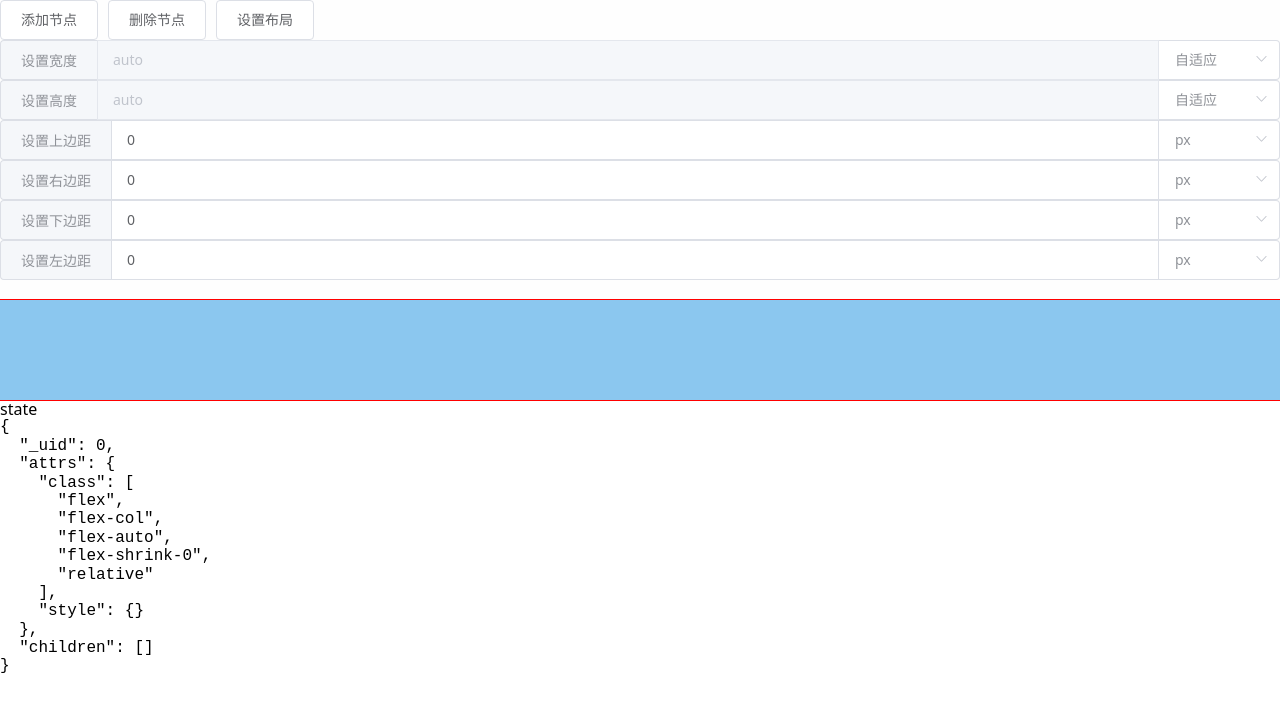
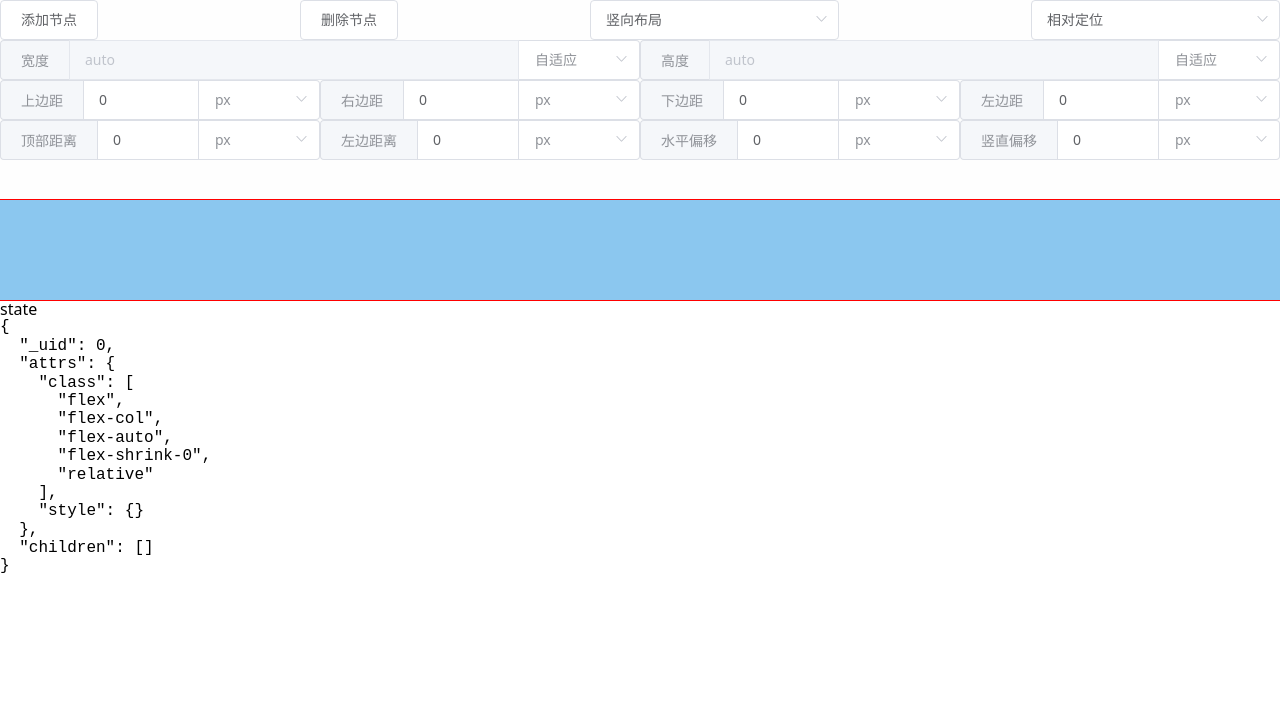
Before and after one commit to calibur-tv/dreamweaver, a Vue app: page / in a window 1280 px wide. Shown: the top 712 px of the page. Built offline with nearby package versions, Linux system fonts and the light colour scheme.

Commit message:
faet: add update-rect

```diff
--- a/src/App.vue
+++ b/src/App.vue
@@ -1,15 +1,28 @@
 <template>
   <div>
     <div class="controls w-full flex-shrink-0 relative">
+      <div>
         <createNodeBtn />
         <deleteNodeBtn />
-      <UpdateLayoutBtn />
+        <UpdateLayoutSelect />
+        <updatePositionSelect />
+      </div>
+      <div>
         <UpdateSizeInput attr="width" />
         <UpdateSizeInput attr="height" />
+      </div>
+      <div>
         <UpdateMergeInput attr="top" />
         <UpdateMergeInput attr="right" />
         <UpdateMergeInput attr="bottom" />
         <UpdateMergeInput attr="left" />
+      </div>
+      <div>
+        <updateRectInput attr="top" />
+        <updateRectInput attr="left" />
+        <updateRectInput attr="translate-x" />
+        <updateRectInput attr="translate-y" />
+      </div>
     </div>
     <div
       class="w-full flex-1 relative transform-gpu"
@@ -25,23 +38,27 @@
 </template>
 
 <script>
+import rawDisplayer from './components/raw-displayer'
+import draggableLayout from './components/draggable-layout'
 import createNodeBtn from './components/tools/create-node'
 import deleteNodeBtn from './components/tools/delete-node'
-import UpdateLayoutBtn from './components/tools/update-layout'
+import UpdateLayoutSelect from './components/tools/update-layout'
 import UpdateSizeInput from './components/tools/update-size'
 import UpdateMergeInput from './components/tools/update-margin'
-import draggableLayout from './components/draggable-layout'
-import rawDisplayer from './components/raw-displayer'
+import updatePositionSelect from './components/tools/update-position'
+import updateRectInput from './components/tools/update-rect'
 
 export default {
   name: 'App',
   components: {
     createNodeBtn,
     deleteNodeBtn,
-    UpdateLayoutBtn,
+    UpdateLayoutSelect,
     UpdateSizeInput,
     draggableLayout,
     UpdateMergeInput,
+    updatePositionSelect,
+    updateRectInput,
     rawDisplayer
   },
   data() {
@@ -81,7 +98,14 @@ body {
 }
 
 .controls {
-  height: 300px;
+  height: 200px;
   background-color: #fefefe;
+
+  > div {
+    display: flex;
+    flex-direction: row;
+    justify-content: space-between;
+    align-items: center;
+  }
 }
 </style>
--- a/src/components/draggable-layout.vue
+++ b/src/components/draggable-layout.vue
@@ -3,17 +3,22 @@
     v-bind="dragOptions"
     :list="state.children"
     :class="['draggable-layout', { 'is-selected': state._uid === node._uid }, state.attrs.class]"
-    :style="[state.attrs.style, styleSet]"
-    @start="drag = true"
-    @end="drag = false"
-    @click.stop.native="handleClick"
+    :style="[state.attrs.style, previewStyle]"
+    @add="handleAdd"
+    @end="handleEnd"
+    @move="handleMove"
+    @sort="handleSort"
+    @start="handleStart"
+    @clone="handleClone"
+    @filter="handleFilter"
+    @change="handleChange"
+    @remove="handleRemove"
+    @update="handleUpdate"
+    @choose="handleChoose"
+    @unchoose="handleUnchoose"
+    @click.stop.prevent.native="handleClick"
   >
-    <transition-group
-      type="transition"
-      tag="div"
-      class="draggable-wrap"
-      :name="!drag ? 'flip-list' : null"
-    >
+    <transition-group :name="!drag ? 'flip-list' : null">
       <template v-for="element in state.children">
         <component
           :is="element.tagName"
@@ -26,7 +31,7 @@
 </template>
 
 <script>
-import draggable from "vuedraggable";
+import draggable from 'vuedraggable'
 import randomColor from 'randomcolor'
 
 export default {
@@ -50,13 +55,11 @@ export default {
       return {
         tag: 'div',
         animation: 200,
-        group: "layout",
-        disabled: false,
-        ghostClass: "ghost",
+        group: 'layout',
         'data-uid': this.state._uid
       }
     },
-    styleSet() {
+    previewStyle() {
       return {
         backgroundColor: randomColor({
           luminosity: 'light',
@@ -71,6 +74,43 @@ export default {
   methods: {
     handleClick(evt) {
       this.$store.commit('SELECT_NODE', evt.currentTarget.dataset.uid)
+    },
+    handleStart() {
+      this.drag = true
+    },
+    handleEnd() {
+      this.drag = false
+      console.log('handleEnd')
+    },
+    handleChoose() {
+      console.log('handleChoose')
+    },
+    handleUnchoose() {
+      console.log('handleUnchoose')
+    },
+    handleAdd() {
+      console.log('handleAdd')
+    },
+    handleUpdate() {
+      console.log('handleUpdate')
+    },
+    handleMove() {
+      console.log('handleMove')
+    },
+    handleSort() {
+      console.log('handleSort')
+    },
+    handleRemove() {
+      console.log('handleRemove')
+    },
+    handleFilter() {
+      console.log('handleFilter')
+    },
+    handleChange() {
+      console.log('handleChange')
+    },
+    handleClone() {
+      console.log('handleClone')
     }
   }
 };
@@ -78,19 +118,9 @@ export default {
 
 <style lang="scss">
 .draggable-layout {
-  padding: 10px;
   outline: 1px dashed;
   min-height: 100px;
-
-  .draggable-wrap {
-    width: 100%;
-    height: 100%;
-    display: inherit;
-    flex-direction: inherit;
-    flex-shrink: inherit;
-    flex-basis: inherit;
-    flex-grow: inherit;
-  }
+  padding: 10px;
 
   &.is-selected {
     outline: 1px solid red;
@@ -104,7 +134,7 @@ export default {
     transition: transform 0s;
   }
 
-  .ghost {
+  .sortable-ghost {
     opacity: 0.5;
     background: #c8ebfb;
   }
--- a/src/components/tools/update-layout.vue
+++ b/src/components/tools/update-layout.vue
@@ -1,27 +1,35 @@
 <template>
-  <el-button @click="setLayout">
-    设置布局
-  </el-button>
+  <div class="update-layout-select">
+    <el-select
+      v-model="layout"
+      placeholder="布局方式"
+    >
+      <el-option
+        label="竖向布局"
+        value="flex-col"
+      />
+      <el-option
+        label="横向布局"
+        value="flex-row"
+      />
+    </el-select>
+  </div>
 </template>
 
 <script>
-import { FLEX_COL, FLEX_ROW } from '@/enums'
+import { LAYOUT_NAMES } from '@/enums'
 
 export default {
-  name: 'UpdateLayoutBtn',
+  name: 'UpdateLayoutSelect',
   computed: {
-    node() {
-      return this.$store.state.node
-    }
-  },
-  methods: {
-    setLayout() {
-      let result = FLEX_COL
-      if (this.node.attrs.class.includes(FLEX_COL)) {
-        result = FLEX_ROW
+    layout: {
+      get() {
+        return this.$store.state.node.attrs.class.find(_ => LAYOUT_NAMES.includes(_))
+      },
+      set(val) {
+        return this.$store.commit('UPDATE_LAYOUT', val)
       }
-      this.$store.commit('UPDATE_LAYOUT', result)
-    }
+    },
   }
 }
 </script>
--- a/src/components/tools/update-margin.vue
+++ b/src/components/tools/update-margin.vue
@@ -6,7 +6,7 @@
     class="update-margin-input"
   >
     <template slot="prepend">
-      设置{{ chineseName }}
+      {{ chineseName }}
     </template>
     <el-select
       slot="append"
--- /dev/null
+++ b/src/components/tools/update-position.vue
@@ -0,0 +1,51 @@
+<template>
+  <div class="update-position-select">
+    <el-select
+      v-model="position"
+      placeholder="定位方式"
+    >
+      <el-option
+        label="相对定位"
+        value="relative"
+      />
+      <el-option
+        label="绝对定位"
+        value="absolute"
+      />
+      <el-option
+        label="固定定位"
+        value="fixed"
+      />
+    </el-select>
+  </div>
+</template>
+
+<script>
+import { POS_NAMES } from '@/enums'
+
+export default {
+  name: 'UpdatePositionSelect',
+  components: {},
+  props: {},
+  data() {
+    return {}
+  },
+  computed: {
+    position: {
+      get() {
+        return this.$store.state.node.attrs.class.find(_ => POS_NAMES.includes(_))
+      },
+      set(val) {
+        return this.$store.commit('UPDATE_POSITION', val)
+      }
+    },
+  },
+  watch: {},
+  created() {},
+  mounted() {},
+  methods: {}
+}
+</script>
+
+<style lang="scss">
+</style>
--- /dev/null
+++ b/src/components/tools/update-rect.vue
@@ -0,0 +1,123 @@
+<template>
+  <el-input
+    v-model="size"
+    placeholder="请输入内容"
+    class="update-rect-input"
+  >
+    <template slot="prepend">
+      {{ chineseName }}
+    </template>
+    <el-select
+      slot="append"
+      v-model="tail"
+      placeholder="单位"
+    >
+      <el-option
+        label="px"
+        value="px"
+      />
+      <el-option
+        label="百分比"
+        value="%"
+      />
+    </el-select>
+  </el-input>
+</template>
+
+<script>
+const POS_ENUM = ['top', 'left']
+const TRANSFORM_ENUM = ['translate-x', 'translate-y']
+
+export default {
+  name: 'UpdateRectInput',
+  components: {},
+  props: {
+    attr: {
+      type: String,
+      required: true
+    }
+  },
+  data() {
+    return {}
+  },
+  computed: {
+    node() {
+      return this.$store.state.node
+    },
+    size: {
+      get() {
+        const { style } = this.node.attrs
+        let value = '0'
+        if (POS_ENUM.includes(this.attr)) {
+          value = style[this.attr] || '0'
+        } else if (style.transform) {
+          // translate(10px, 10px)
+          value = style.transform
+              .replace('translate(', '')
+              .replace(')', '')
+              .split(',')[TRANSFORM_ENUM.indexOf(this.attr)]
+        }
+
+        return value
+            .replace('px', '')
+            .replace('%', '')
+      },
+      set(val) {
+        return this.$store.commit('UPDATE_RECT', {
+          attr: POS_ENUM.includes(this.attr) ? this.attr : 'translate',
+          order: TRANSFORM_ENUM.includes(this.attr) ? /-x/.test(this.attr) ? 0 : 1 : -1,
+          value: val ? `${val}${this.tail}` : `0${this.tail}`
+        })
+      }
+    },
+    tail: {
+      get() {
+        const { style } = this.node.attrs
+        let value = 'px'
+        if (POS_ENUM.includes(this.attr)) {
+          value = style[this.attr] || 'px'
+        } else if (style.transform) {
+          // translate(10px, 10px)
+          value = style.transform
+              .replace('translate(', '')
+              .replace(')', '')
+              .split(',')[TRANSFORM_ENUM.indexOf(this.attr)]
+        }
+
+        return value.replace(/\d/g, '').replace('-', '')
+      },
+      set(val) {
+        return this.$store.commit('UPDATE_RECT', {
+          attr: POS_ENUM.includes(this.attr) ? this.attr : 'translate',
+          order: TRANSFORM_ENUM.includes(this.attr) ? /-x/.test(this.attr) ? 0 : 1 : -1,
+          value: `${this.size}${val}`
+        })
+      }
+    },
+    chineseName() {
+      return {
+        'top': '顶部距离',
+        'left': '左边距离',
+        'translate-x': '水平偏移',
+        'translate-y': '竖直偏移'
+      }[this.attr]
+    }
+  },
+  watch: {},
+  created() {},
+  mounted() {},
+  methods: {}
+}
+</script>
+
+<style lang="scss">
+.update-rect-input {
+  .el-select .el-input {
+    width: 120px;
+  }
+
+  .el-input-group__append {
+    background-color: #fff;
+  }
+}
+</style>
--- a/src/components/tools/update-size.vue
+++ b/src/components/tools/update-size.vue
@@ -6,7 +6,7 @@
     class="update-size-input"
   >
     <template slot="prepend">
-      设置{{ chineseName }}
+      {{ chineseName }}
     </template>
     <el-select
       slot="append"
--- a/src/enums.js
+++ b/src/enums.js
@@ -8,3 +8,4 @@ export const POS_REL = 'relative'
 export const POS_FIX = 'fixed'
 export const POS_ABS = 'absolute'
 export const LAYOUT_NAMES = [FLEX_COL, FLEX_ROW]
+export const POS_NAMES = [POS_REL, POS_ABS, POS_FIX]
--- a/src/store.js
+++ b/src/store.js
@@ -1,7 +1,7 @@
 import Vue from 'vue'
 import Vuex from 'vuex'
 import { DFSearch, createElement } from './utils'
-import { LAYOUT_NAMES, RECT_SIZE_AUTO, FLEX_COL, FLEX_ROW, FLEX_MAIN_AXIS } from './enums'
+import { LAYOUT_NAMES, RECT_SIZE_AUTO, FLEX_COL, FLEX_ROW, FLEX_MAIN_AXIS, POS_NAMES } from './enums'
 
 Vue.use(Vuex)
 
@@ -145,12 +145,38 @@ export default new Vuex.Store({
       }
     },
     UPDATE_MARGIN(state, { order, value }) {
-      let margin = ['0px', '0px', '0px', '0px']
-      if (state.node.attrs.style.margin) {
-        margin = state.node.attrs.style.margin.split(' ')
+      let margin = state.node.attrs.style.margin
+      if (margin) {
+        margin = margin.split(' ')
+      } else {
+        margin = ['0px', '0px', '0px', '0px']
       }
       margin[order] = value
       Vue.set(state.node.attrs.style, 'margin', margin.join(' '))
+    },
+    UPDATE_POSITION(state, value) {
+      const oldIndex = state.node.attrs.class.findIndex(_ => POS_NAMES.includes(_))
+      if (oldIndex > -1) {
+        state.node.attrs.class.splice(oldIndex, 1)
+      }
+      state.node.attrs.class.push(value)
+    },
+    UPDATE_RECT(state, { attr, order, value }) {
+      if (order === -1) {
+        Vue.set(state.node.attrs.style, attr, value)
+        return
+      }
+      let transform = state.node.attrs.style.transform
+      if (transform) {
+        transform = transform
+          .replace('translate(', '')
+          .replace(')', '')
+          .split(',')
+      } else {
+        transform = ['0px', '0px']
+      }
+      transform[order] = value
+      Vue.set(state.node.attrs.style, 'transform', `translate(${transform.join(',')})`)
     }
   },
   actions: {}
```
Also changed, not shown: 1 other file (tests, documents, lock files or other folders). Lines whose indentation alone changed are shown as unchanged.
